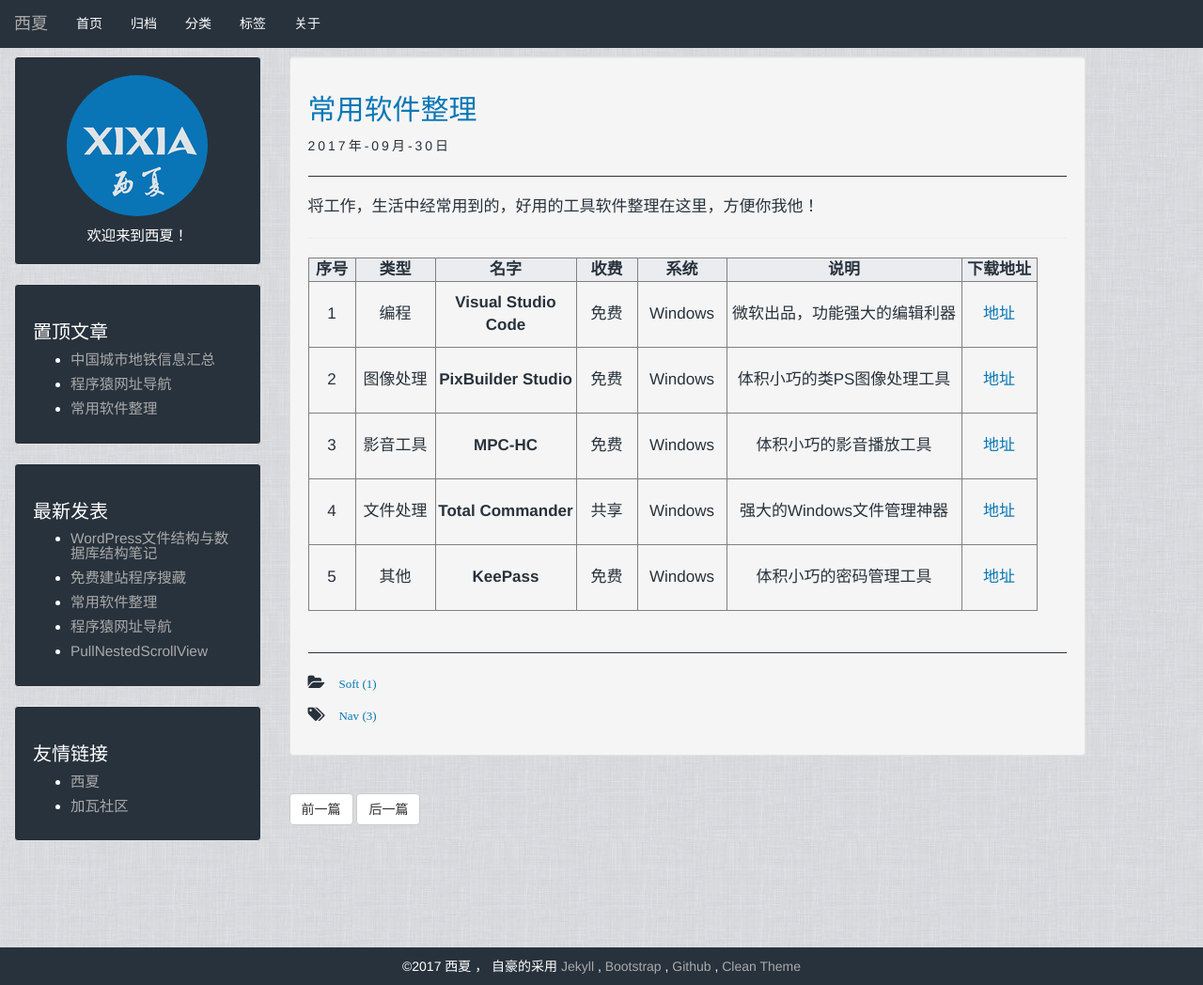
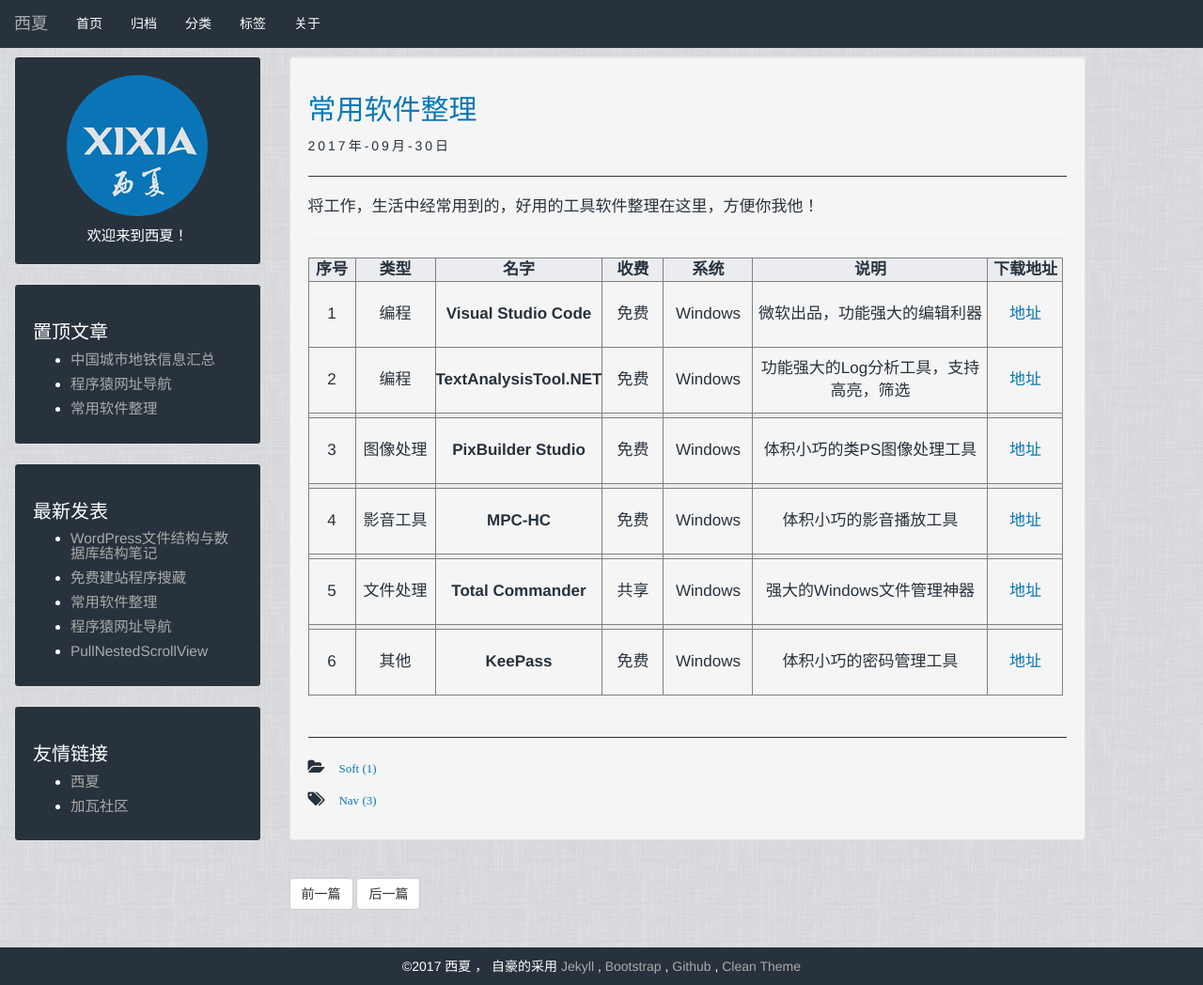
Before and after one commit to simon126649/zxixia.github.io, a Jekyll site: the page built from _posts/2017-09-30-soft-nav.markdown, in a window 1280 px wide and 1048 px high. Shown: the whole window at 94% size. Built offline with Jekyll 4.4.1, drawn with Linux system fonts in a browser that asks for light colours.

Commit message:
[xixia][20171012][ 1.Update soft nav post. ]

```diff
--- a/_data/nav/soft.yml
+++ b/_data/nav/soft.yml
@@ -4,6 +4,11 @@
       url: "https://code.visualstudio.com/"
       free_type: 免费
       description: "微软出品，功能强大的编辑利器"
+      os: "Windows"
+    - title: "TextAnalysisTool.NET"
+      url: "http://textanalysistool.github.io/"
+      free_type: 免费
+      description: "功能强大的Log分析工具，支持高亮，筛选"
       os: "Windows"
 - type: "图像处理"
   softs:
--- a/_posts/2017-09-30-soft-nav.markdown
+++ b/_posts/2017-09-30-soft-nav.markdown
@@ -22,10 +22,14 @@
     <th width="80px" class="text-center">下载地址</th>
   </tr>
 
-
+{% assign old_type = '' %}
 {% assign index = 1 %}
 {% for soft in site.data.nav.soft %}
 {% for _soft in soft.softs %}
+    {% if old_type != soft.type and old_type != '' %}
+      <tr height="5px" bgcolor="#eaecf0"><th/><th/><th/><th/><th/><th/><th/></tr>
+    {% endif %}
+    {% assign old_type = soft.type %}
     <tr height="70px">
         <td>{{ index }}</td>
         <td>{{ soft.type }}</td>
```
